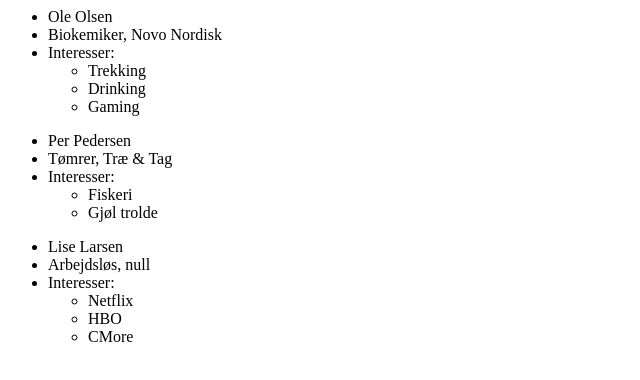
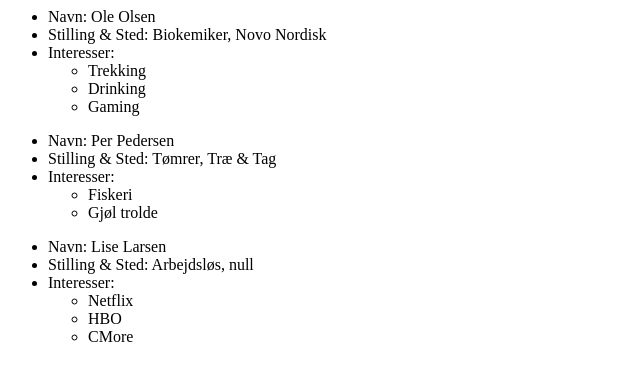
Before and after one commit to Webudvikler-TechCollege/DSI, a plain HTML site: page Eksempler/h1we080121/fetch/fetch_array.htm in a window 1280 px wide. Shown: the whole page, without its empty margins (0-640 px from the left). Drawn offline with Linux system fonts and the light colour scheme.

Commit message:
Fetch Array

```diff
--- a/Eksempler/h1we080121/fetch/fetch_array.htm
+++ b/Eksempler/h1we080121/fetch/fetch_array.htm
@@ -34,12 +34,12 @@
 
             // OPretter li element til fulde navn
             const li_name = document.createElement('li');
-            li_name.innerText = `${user.firstname} ${user.lastname}`;
+            li_name.innerText = `Navn: ${user.firstname} ${user.lastname}`;
             ul.append(li_name);
 
             // Opretter li element til job info
             const li_work = document.createElement('li');
-            li_work.innerText = `${user.work_info.position}, ${user.work_info.company}`;
+            li_work.innerText = `Stilling & Sted: ${user.work_info.position}, ${user.work_info.company}`;
             ul.append(li_work);
 
             // Hvis der er interesser
```
